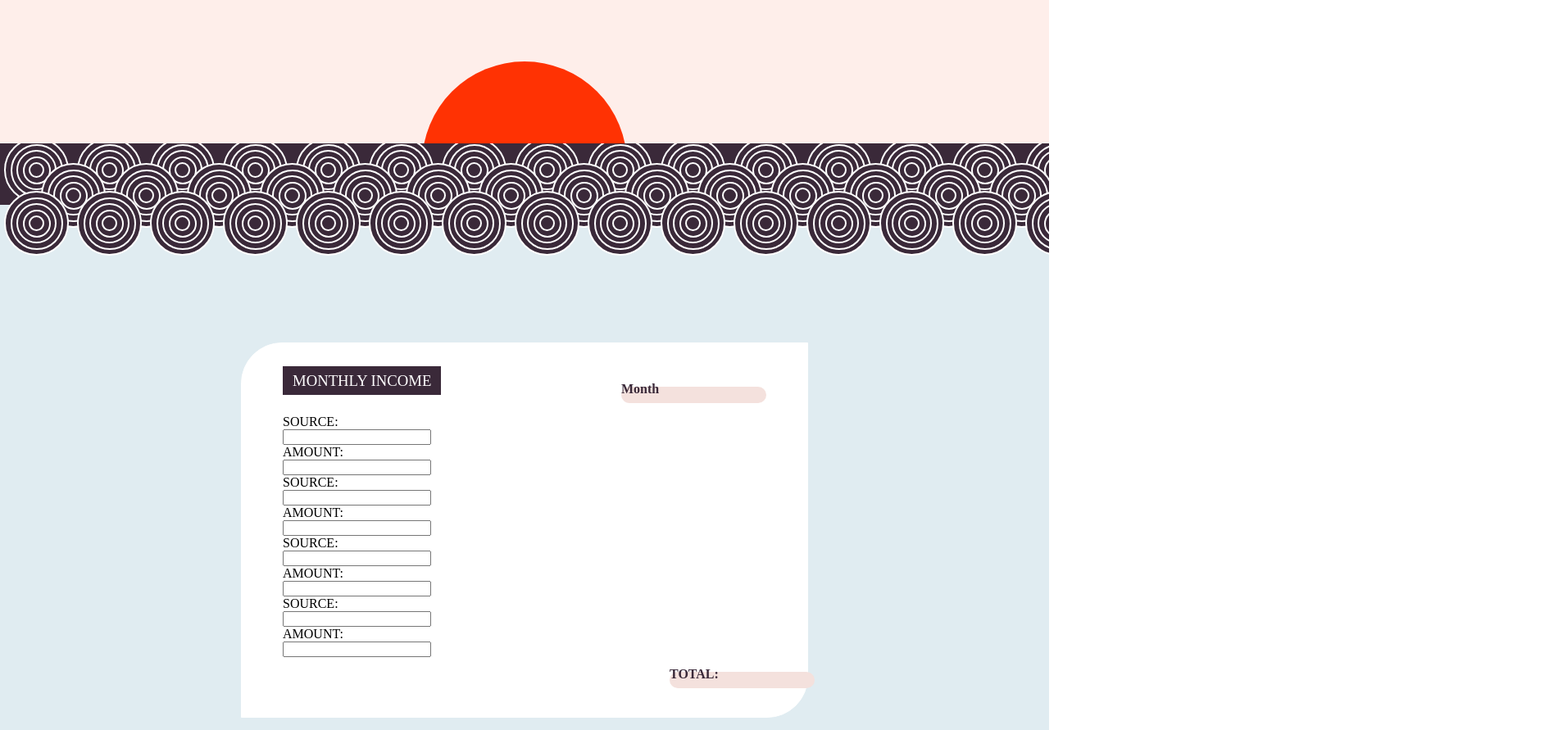
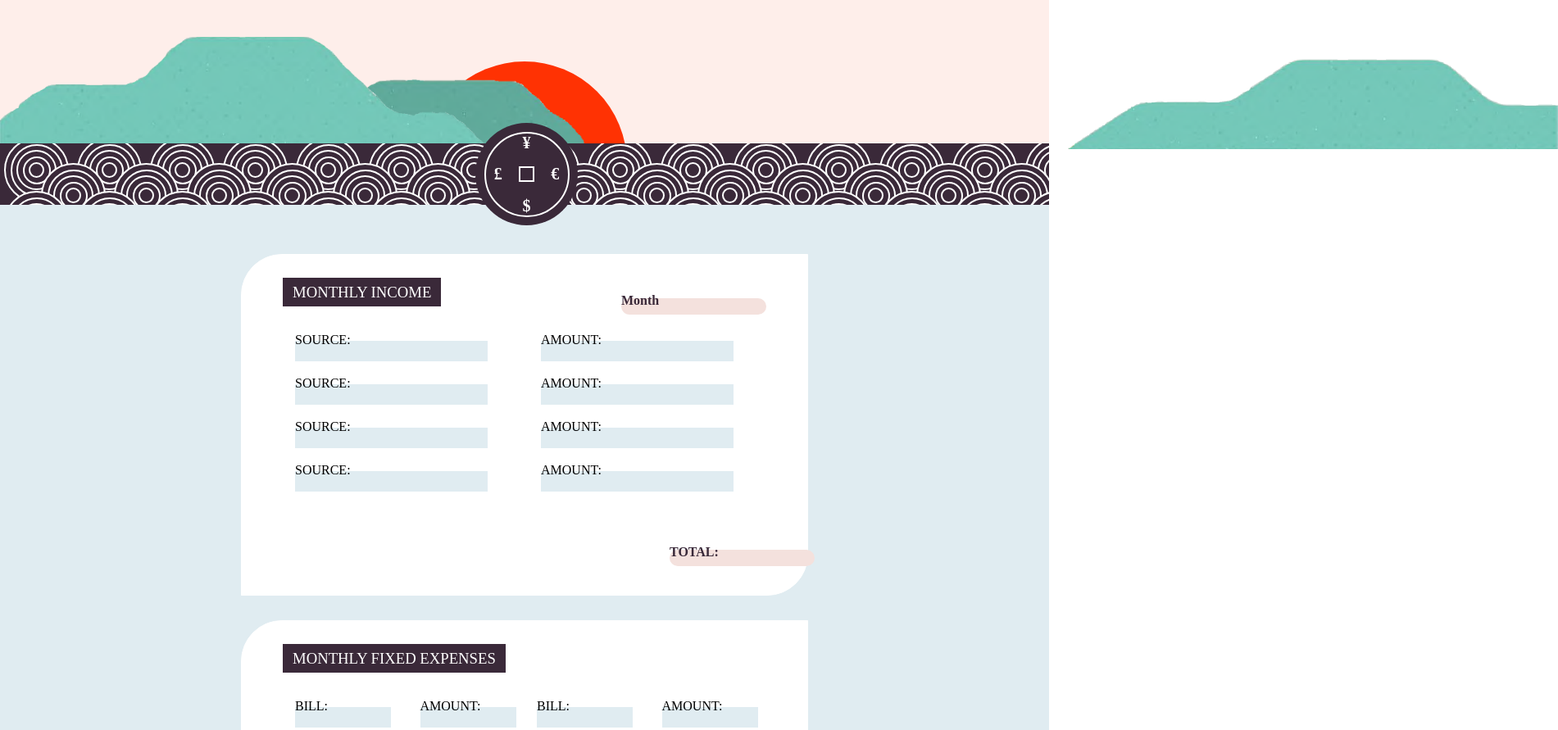
Before and after one commit to dmroman395/Kakeibo, a plain HTML site: page index.html in a window 1280 px wide. Shown: the top 891 px of the page at 82% size, 1901 px wide, since content can reach past the window. Drawn offline with Linux system fonts and the light colour scheme.

Commit message:
added more css to sections and some mountain images

```diff
--- a/index.html
+++ b/index.html
@@ -11,10 +11,10 @@
                 <div class="sun-container">
                     <div id="sun"></div>
                 </div>
-                <div class="mountain"></div>
-                <div class="mountain"></div>
-                <div class="mountain dark"></div>
             </div>
+            <div class="mountain two"><img src="./resources/images/mountain2.png"></div>
+            <div class="mountain one"><img src="./resources/images/mountain1.png"></div>
+            <div class="mountain three"><img src="./resources/images/mountain3.png"></div>
             <div id="bottom-half-header">
                 <div class="circles-container">
                     <div class="first-row">
@@ -804,10 +804,21 @@
                     </div>
                 </table>
             </div>
-            <div id="logo-header"></div>
+                <div id="logo-container">
+                    <div class="first-layer">
+                        <div class="second-layer">
+                           <!-- <div class="grid-layer"> -->
+                                    <div class="row-one"><p>&#165;</p></div>
+                                    <div class="row-two"><p>&#163;</p></div>
+                                    <div id="logo-box"></div>
+                                    <div class="row-two"><p>&#8364;</p></div>
+                                     <div class="row-three"><p>&#36;</p></div>
+                            <!--</div>-->
+                        </div>
+                    </div>
+                </div>
         </header>
         <section class="main">
-            <br><br><br><br><br><br>
             <div class="form-container">
                 <form>
                     <div class="form-section-container">
@@ -821,35 +832,35 @@
                             </div>
                             <div class="grid-total">
                                 <div class="grid-container">
-                                    <div class="field1">
+                                    <div class="field first">
                                         <label for="source1">SOURCE:</label><br>
                                         <input name="source1" type="text" id="source1">
                                     </div>
-                                    <div class="field2">
+                                    <div class="field second">
                                         <label for="amount1">AMOUNT:</label><br>
                                         <input name="amount1" type="number" id="amount1">
                                     </div>
-                                    <div class="field3">
+                                    <div class="field third">
                                         <label for="source2">SOURCE:</label><br>
                                         <input name="source2" type="text" id="source2">
                                     </div>
-                                    <div class="field4">
+                                    <div class="field fourth">
                                         <label for="amount2">AMOUNT:</label><br>
                                         <input name="amount2" type="number" id="amount2">
                                     </div>
-                                    <div class="field5">
+                                    <div class="field fifth">
                                         <label for="source3">SOURCE:</label><br>
                                         <input name="source3" type="textr" id="source3">
                                     </div>
-                                    <div class="field6">
+                                    <div class="field sixth">
                                         <label for="amount3">AMOUNT:</label><br>
                                         <input name="amount3" type="number" id="amount3">
                                     </div>
-                                    <div class="field7">
+                                    <div class="field seventh">
                                         <label for="source4">SOURCE:</label><br>
                                         <input name="source4" type="text" id="source4">
                                     </div>
-                                    <div class="field8">
+                                    <div class="field eighth">
                                         <label for="amount4">AMOUNT:</label><br>
                                         <input name="amount4" type="number" id="amount4">
                                     </div>
@@ -866,7 +877,7 @@
                             <h3><span>MONTHLY FIXED EXPENSES</span></h3>
                             <div class="grid-total">
                                 <div class='bill-amount'>
-                                    <div class="grid-container">
+                                    <div class="grid-container left">
                                         <div class="field">
                                             <label for="bill1">BILL:</label><br>
                                             <input name="bill1" type="text" id="bill1">
@@ -900,7 +911,7 @@
                                             <input name="amount8" type="text" id="amount8">
                                         </div>
                                     </div>
-                                    <div class="grid-container">
+                                    <div class="grid-container right">
                                         <div class="field">
                                             <label for="bill5">BILL:</label><br>
                                             <input name="bill5" type="text" id="bill5">
@@ -935,7 +946,7 @@
                                         </div>
                                     </div>
                                 </div>
-                                <div class="field-total">
+                                <div class="field-total total-section">
                                     <label for="total2">TOTAL:</label><br>
                                     <input name="total2" type="number" id="total2">
                                 </div>
@@ -943,13 +954,18 @@
                         </div>
                         <div class="savings form-section">
                             <h3><span>SAVINGS GOAL</span></h3>
-                            <div class="field">
-                                <label for="saving-goal">HOW MUCH DO YOU WANT TO SAVE THIS MONTH?</label><br>
-                                <input type="number" id="saving-goal" name="saving-goal">
+                            <div class="savings-fields">
+                                <div class="field">
+                                    <label for="saving-goal">HOW MUCH DO YOU WANT TO SAVE THIS MONTH?</label><br>
+                                    <input type="number" id="saving-goal" name="saving-goal">
+                                </div>
+                                <div class="field">
+                                    <label for="saving-reason">WHAT ARE YOU SAVING FOR?</label><br>
+                                    <textarea name="saving-reason" id="saving-reason" cols="72" rows="4"></textarea>
+                                </div>
                             </div>
-                            <div class="field">
-                                <label for="saving-reason">WHAT ARE YOU SAVING FOR?</label><br>
-                                <textarea name="saving-reason" id="saving-reason" cols="75" rows="4"></textarea>
+                            <div class="submit-container">
+                                <input id="submit-button" type="submit" value="Submit">
                             </div>
                         </div>
                     </div>
--- a/resources/css/style.css
+++ b/resources/css/style.css
@@ -6,37 +6,67 @@
 /*Styling for Header*/
 
 header {
-    height: 250px;
+    height: auto;
     background-color: rgba(254,222,213, .5);
     overflow: hidden;
-    display: flex;
-    flex-direction: column;
-    align-items: center;
-    justify-content: center;
+    display: grid;
+    grid-template-columns: 100%;
+    grid-auto-rows: 175px 75px;
+}
+
+.mountain {
+    position: absolute;
+    top: 45px;
+    width: 30%;
+}
+
+.one img {
+    width: 600px;
+    z-index: 3;
+}
+
+.two img {
+    position: absolute;
+    left: 425px;
+    top: 50px;
+    width: 300px;
+    height: auto;
+    z-index: 0;
+}
+
+.three img {
+    position: absolute;
+    left: 1301px;
+    top: 10px;
+    width: 600px;
+    height: auto;
+    z-index: 0;
 }
 
 .sun-container {
-    border-radius: 100%;
-    width: 250px;
-    height: 250px;
-    background-color: rgb(255,50,3);
+    justify-content: center;
+    align-items: flex-end;
     position: relative;
     top: 75px;
 }
 
 #sun {
-    top: 50px;
-    justify-self: center;
+    border-radius: 100%;
+    width: 250px;
+    height: 250px;
+    background-color: rgb(255,50,3);
     z-index: 1;
+}
+
+.top-half-header {
+    display: flex;
+    justify-content: center;
 }
 
 #bottom-half-header {
     background-color: rgb(58,41,57);
-    z-index: 2;
+    z-index: 3;
     width: 100%;
-    height: 75px;
-    top: 175px;
-    position: absolute;
 }
 
 .circles-container {
@@ -68,7 +98,6 @@ header {
     align-items: center;
 }
 
-
 .third-circle {
     border-radius: 100%;
     border: solid white 2px;
@@ -89,7 +118,6 @@ header {
     align-items: center;
 }
 
-
 .fifth-circle {
     border-radius: 100%;
     border: solid white 2px;
@@ -99,7 +127,6 @@ header {
     justify-content: center;
     align-items: center;
 }
-
 
 .first-row {
     display: flex;
@@ -123,11 +150,83 @@ header {
     z-index: 3;
 }
 
+#logo-container {
+    top: 150px;
+    position: absolute;
+    z-index: 5;
+    left: 50%;
+    margin-left: -60px;
+}
+
+.first-layer {
+    height: 125px;
+    width: 125px;
+    border-radius: 100%;
+    background-color: rgb(58,41,57);
+    display: flex;
+    justify-content: center;
+    align-items: center;
+}
+
+.second-layer {
+    height: 80%;
+    width: 80%;
+    border-radius: 100%;
+    border: solid 2px white;
+    display: grid;
+    color: white;
+    font-weight: 700;
+    font-size: 20px;
+}
+
+.grid-layer {
+    display: grid;
+    grid-template-columns: auto auto auto;
+    grid-template-rows: auto auto auto;
+    grid-auto-rows: 100px;
+    justify-content: center;
+    width: 100%;
+}
+
+.grid-layer p {
+    color: white;
+    font-weight: 700;
+    font-size: 20px;
+}
+
+.row-one {
+    grid-column: 1/4;
+    justify-self: center;
+    align-self: flex-start;
+}
+
+.row-two {
+    justify-self: center;
+    display: flex;
+    align-items: center;
+    justify-content: space-between;
+}
+
+.row-three {
+    grid-column: 1/4;
+    justify-self: center;
+    align-self: flex-end;
+}
+
+#logo-box {
+    width: 15px;
+    height: 15px;
+    border: solid 2px white;
+    justify-self: center;
+    align-self: center;
+}
+
 /*Styling for Main Section*/
 
 .main {
     padding: 50px;
     background-color: #E0ECF1;
+    z-index: 1;
 }
 
 .form-section-container {
@@ -175,32 +274,45 @@ header {
     height: 1.5em;
 }
 
-/*Styling for Montlhy Income*/
+input[type=number]::-webkit-inner-spin-button,
+input[type=number]::-webkit-outer-spin-button {
+    -webkit-appearance: none;
+    -moz-appearance: none;
+    appearance: none;
+    margin: 0;
+}
 
-.monthly-income-header {
-    display: flex;
-    justify-content: space-between;
+.field input {
+    background-color: #E0ECF1;
+    border: none;
+    width: 80%;
+    height: 25px;
+    padding-left: 15px;
+}
+
+.field textarea {
+    background-color: #E0ECF1;
+    border: none;
+    padding-left: 15px;
+    width: 90%;
+}
+
+.field input:focus {
+    outline: none;
+}
+
+.field label {
+    position: relative;
+    top: 8px;
 }
 
 .grid-container {
-    grid-template-columns: auto auto;
-    grid-template-rows: auto auto auto auto;
-    column-gap: 30px;
+    display: grid;
+    grid-template-columns: 1fr 1fr;
+    grid-template-rows: 1fr 1fr 1fr 1fr 1fr;
+    column-gap: 25px;
     row-gap: 10px;
-}
-
-.field1 {
-    grid-column-start: 1;
-    grid-column-end: 2;
-    grid-row-start: 1;
-    grid-row-end: 2;
-}
-
-.field2 {
-    grid-column-start: 2;
-    grid-column-end: 3;
-    grid-row-start: 1;
-    grid-row-end: 2;
+    padding-left: 15px;
 }
 
 .total-section {
@@ -209,6 +321,48 @@ header {
     position: relative;
 }
 
+/*Styling for Montlhy Income*/
+
+.monthly-income-header {
+    display: flex;
+    justify-content: space-between;
+}
+
 /*Styling for Montlhy Fixed Expenses*/
 
+.bill-amount {
+    display: flex;
+    justify-content: space-between;
+}
+
 /*Styling for Montlhy Savings Goal*/
+
+#saving-goal {
+    width: 90%;
+}
+
+.submit-container {
+    display: flex;
+    justify-content: center;
+    position: relative;
+    top: 15px;
+}
+
+#submit-button {
+    background-color: rgb(58,41,57);
+    color: white;
+    padding: 7px 12px;
+    font-weight: 100;
+    font-size: 15px;
+    width: 100px;
+    border: none;
+    border-radius: 0;
+}
+
+.savings-form-section {
+    padding-left: 15px;
+}
+
+.savings-fields {
+    padding-left: 12px;
+}
```
Also changed, not shown: resources/images/mountain1.png (added), resources/images/mountain2.png (added), resources/images/mountain3.png (added).
